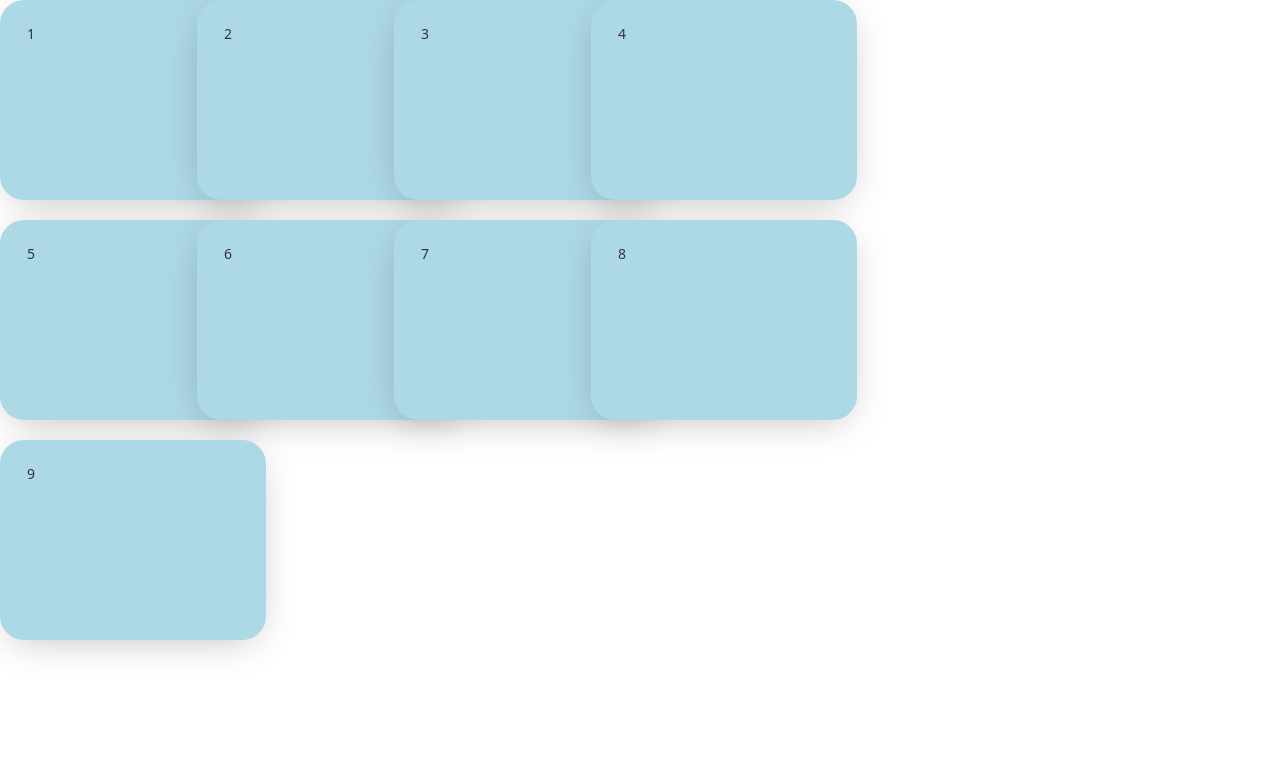
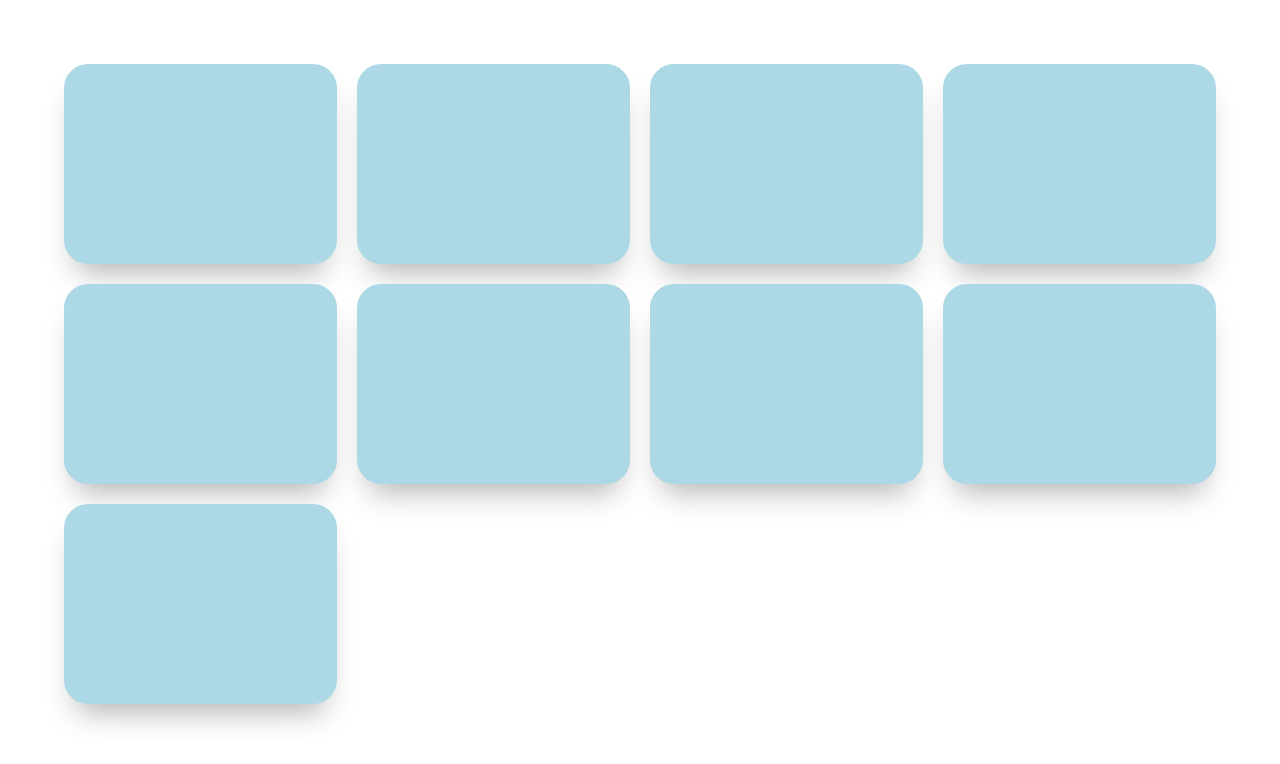
Before and after one commit to lighterEB/gbc, a Vue app in the folder frontend/: page / in a window 1280 px wide. Shown: the top 764 px of the page. Built offline with nearby package versions, Linux system fonts and the light colour scheme.

Commit message:
增加卡片悬浮样式

```diff
--- a/frontend/src/components/Cards.vue
+++ b/frontend/src/components/Cards.vue
@@ -9,19 +9,29 @@ const props = defineProps({
 
 <template>
 <n-card class="card">
-  {{ item }}
+  <head>
+    {{ item }}
+  </head>
 </n-card>
 </template>
 
 <style scoped>
-.card{
-  box-shadow: rgb(0 0 0 / 30%) 0 8px 40px -12px;
+.card:hover{
+  box-shadow: rgb(0 0 0 / 30%) -20px 60px 30px -12px;
   border-radius: 1.5rem;
   border: 0.2rem solid lightblue;
   transition: all 0.4s cubic-bezier(0.4, 0, 0.2, 1) 0ms;
   width: 100%;
   height: 100%;
-  position: relative;
+  background-color: lightblue;
+}
+.card{
+  box-shadow: rgb(0 0 0 / 30%) 0px 20px 30px -12px;
+  border-radius: 1.5rem;
+  border: 0.2rem solid lightblue;
+  transition: all 0.4s cubic-bezier(0.4, 0, 0.2, 1) 0ms;
+  width: 100%;
+  height: 100%;
   background-color: lightblue;
 }
 </style>
--- a/frontend/src/components/Lists.vue
+++ b/frontend/src/components/Lists.vue
@@ -15,7 +15,7 @@ const dealCards = () => {
 
 const getCardStyle = (index) => {
   const delay = (index + 1) * 0.1
-  return dealt.value ? { transitionDelay: `${delay}s` }:{}
+  return dealt.value ? { transitionDelay: `${delay}s`}:{}
 };
 
 onMounted(() => {
@@ -25,7 +25,7 @@ onMounted(() => {
 </script>
 
 <template>
-  <n-grid :x-gap="20" :y-gap="20" cols="4" style="width: 60%">
+  <n-grid :x-gap="20" :y-gap="20" cols="4" style="width: 90%; margin-left: 5%; margin-top: 5%">
     <n-gi v-for="(item, index) in items" :key="index"
           :class="['grid-item', {'dealt': dealt}]" :style="getCardStyle(index)">
       <Cards :item="item" />
@@ -35,7 +35,7 @@ onMounted(() => {
 
 <style scoped>
 .grid-item {
-  width: 150%;
+  width: 100%;
   height: 200px;
   transform: perspective(300px) rotateX(180deg);
   opacity: 0;
```
